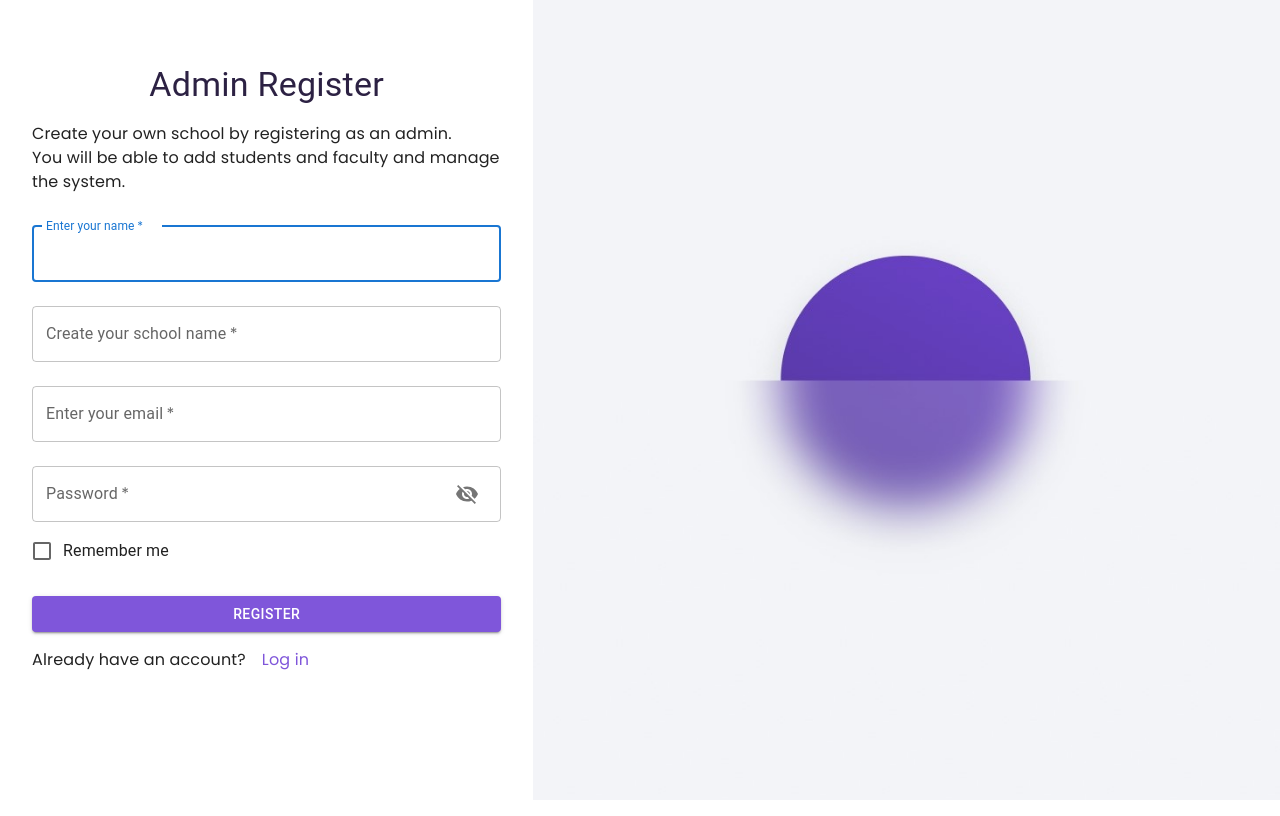
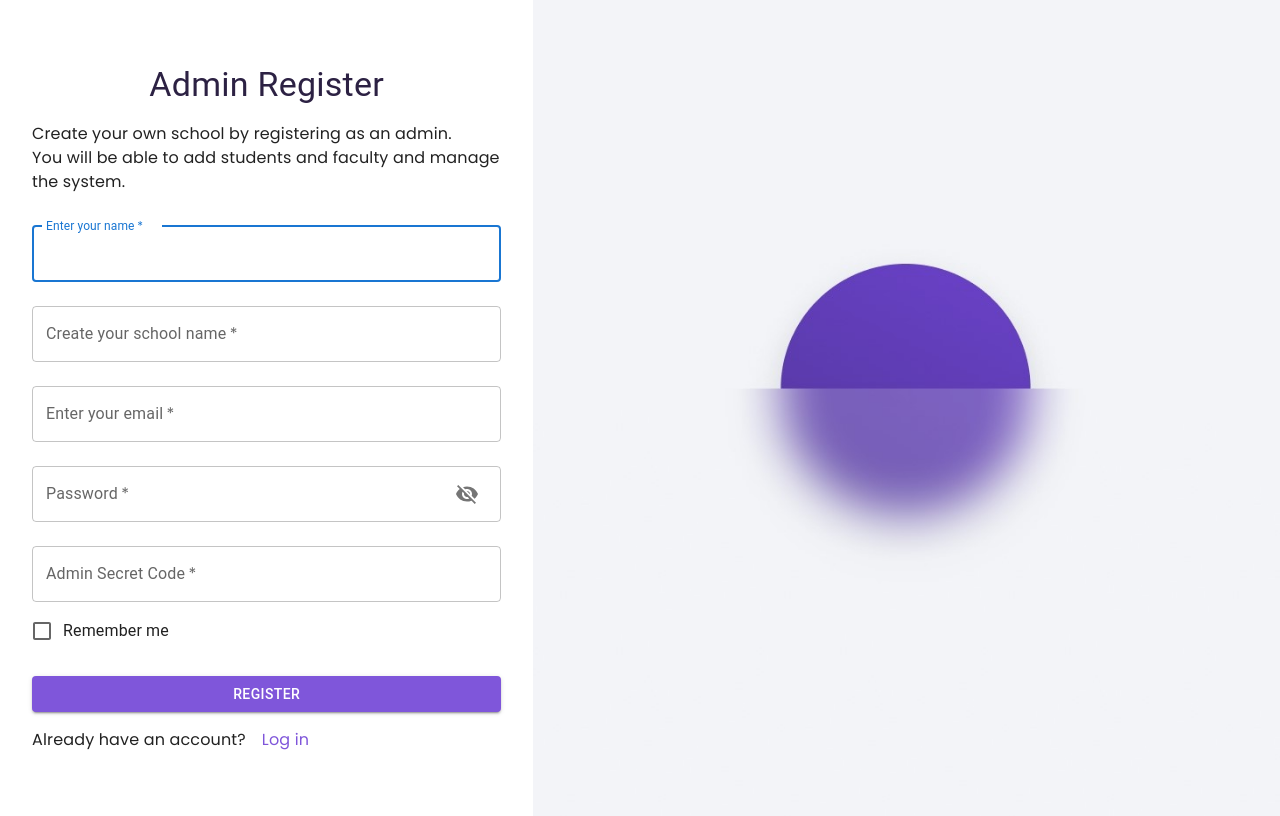
Before and after one commit to Shubham4835anand/School-Management-System, a React (Create React App) app in the folder frontend/: page /Adminregister in a window 1280 px wide. Built offline with nearby package versions, Linux system fonts and the light colour scheme.

Commit message:
added security for adminRegister

```diff
--- a/frontend/src/pages/admin/AdminRegisterPage.js
+++ b/frontend/src/pages/admin/AdminRegisterPage.js
@@ -42,6 +42,9 @@ const AdminRegisterPage = () => {
   const [passwordError, setPasswordError] = useState(false);
   const [adminNameError, setAdminNameError] = useState(false);
   const [schoolNameError, setSchoolNameError] = useState(false);
+  const [adminSecret, setAdminSecret] = useState('');
+  const [adminSecretError, setAdminSecretError] = useState(false);
+
   const role = 'Admin';
 
   const handleSubmit = (event) => {
@@ -52,15 +55,33 @@ const AdminRegisterPage = () => {
     const email = event.target.email.value;
     const password = event.target.password.value;
 
-    if (!name || !schoolName || !email || !password) {
+    const SECRET_CODE = process.env.REACT_APP_SECRET_CODE; // Only you should know this
+
+    if (!name || !schoolName || !email || !password || !adminSecret) {
       if (!name) setAdminNameError(true);
       if (!schoolName) setSchoolNameError(true);
       if (!email) setEmailError(true);
       if (!password) setPasswordError(true);
+      if (!adminSecret) setAdminSecretError(true);
       return;
     }
 
-    const fields = { name, email, password, role, schoolName };
+    if (adminSecret !== process.env.REACT_APP_SECRET_CODE) {
+      setAdminSecretError(true);
+      setMessage('Incorrect Admin Secret Code');
+      setShowPopup(true);
+      return;
+    }
+
+    const fields = {
+      name,
+      email,
+      password,
+      role,
+      schoolName,
+      secret: adminSecret,
+    };
+
     setLoader(true);
     dispatch(registerUser(fields, role));
   };
@@ -71,6 +92,7 @@ const AdminRegisterPage = () => {
     if (name === 'password') setPasswordError(false);
     if (name === 'adminName') setAdminNameError(false);
     if (name === 'schoolName') setSchoolNameError(false);
+    if (name === 'adminSecret') setAdminSecretError(false);
   };
 
   useEffect(() => {
@@ -176,6 +198,20 @@ const AdminRegisterPage = () => {
                   ),
                 }}
               />
+              <TextField
+                margin='normal'
+                required
+                fullWidth
+                name='adminSecret'
+                label='Admin Secret Code'
+                type='password'
+                id='adminSecret'
+                autoComplete='off'
+                error={adminSecretError}
+                helperText={adminSecretError && 'Secret code is incorrect'}
+                onChange={handleInputChange}
+              />
+
               <Grid
                 container
                 sx={{ display: 'flex', justifyContent: 'space-between' }}
```
Also changed, not shown: 2 other files (tests, documents, lock files or other folders).
